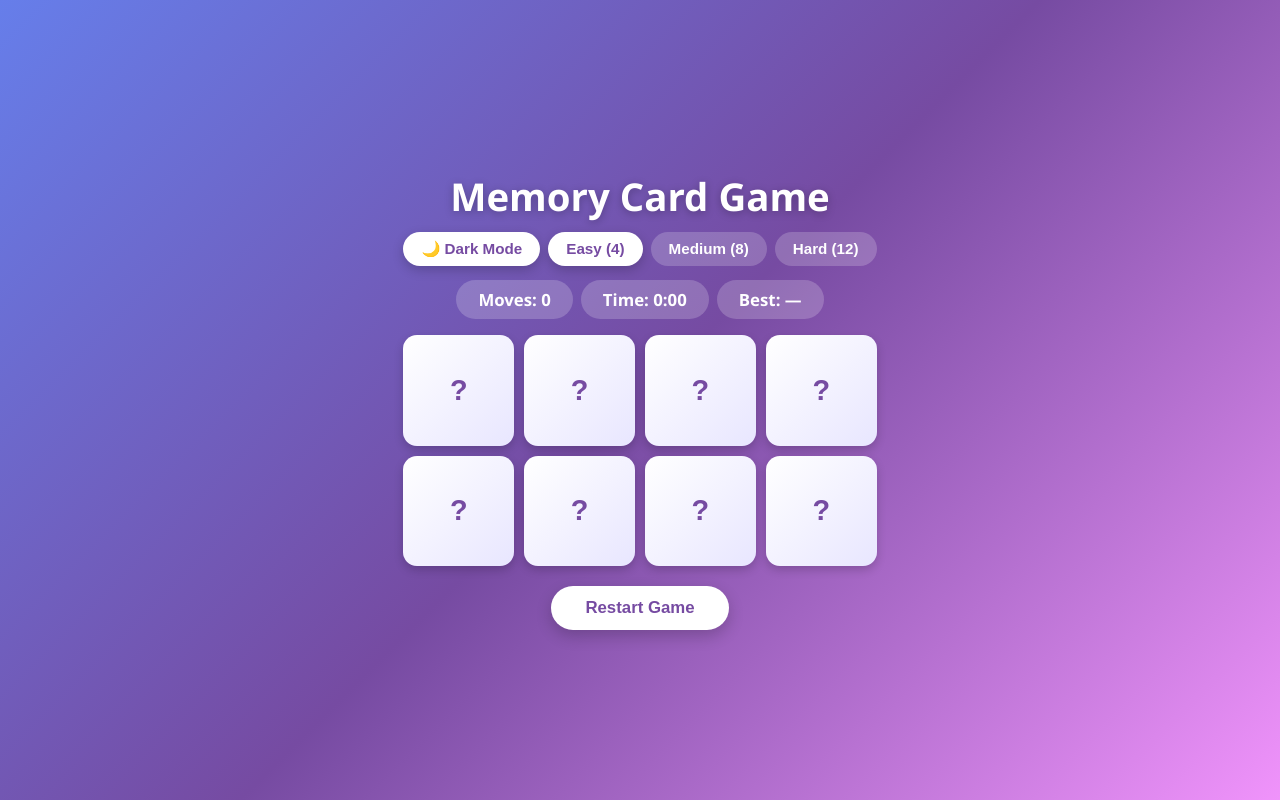
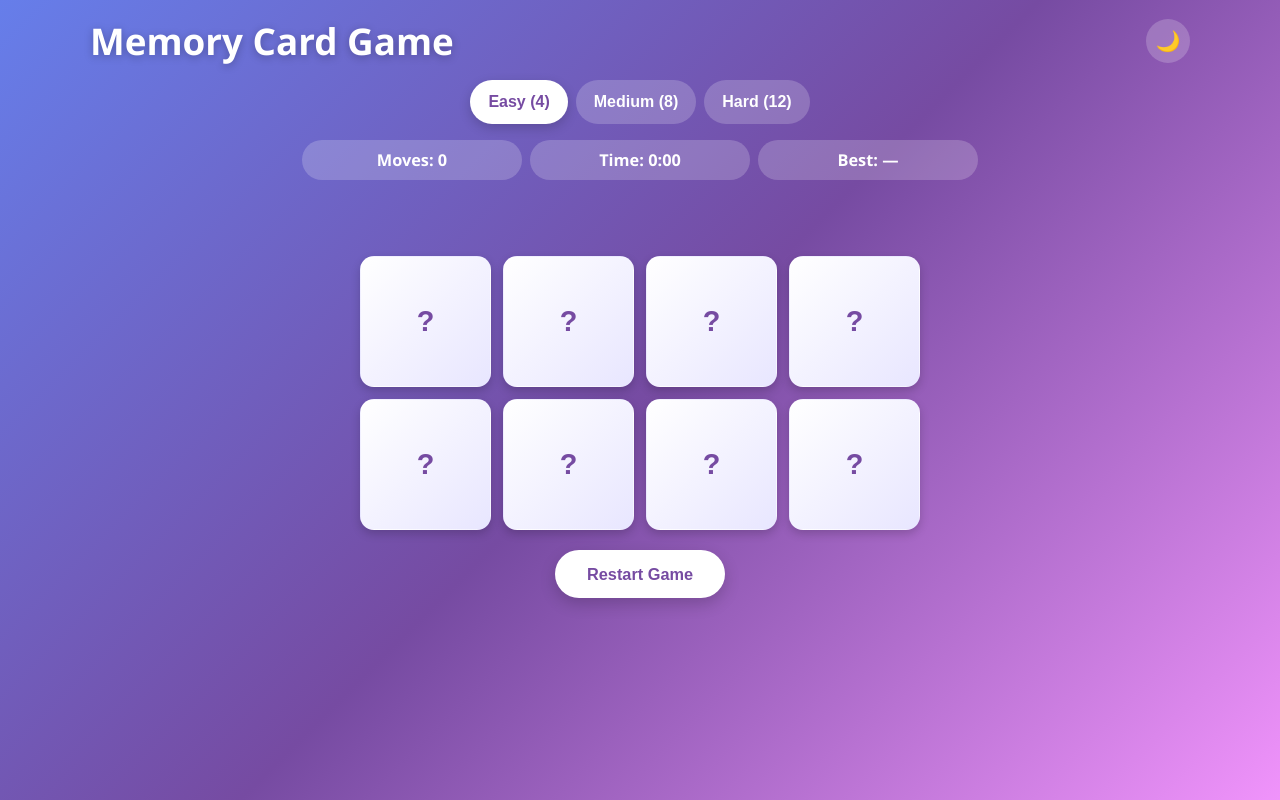
Before and after one commit to paingzinyemaung/memory-card-game, a React (Vite) app: page / in a window 1280 px wide. Built offline with nearby package versions, Linux system fonts and the light colour scheme.

Commit message:
fix: layout and improve the responsive design

```diff
--- a/src/App.jsx
+++ b/src/App.jsx
@@ -1,4 +1,4 @@
-import { useEffect, useState } from 'react'
+import { useEffect, useRef, useState } from 'react'
 
 const EMOJIS = [
   '🐶',
@@ -78,6 +78,7 @@ export default function App() {
   const [best, setBest] = useState(() => loadBest('easy'))
   const [newBest, setNewBest] = useState(false)
   const [theme, setTheme] = useState(loadTheme)
+  const restartRef = useRef(null)
 
   const hasWon = cards.every((card) => card.matched)
 
@@ -85,6 +86,12 @@ export default function App() {
     document.body.classList.toggle('theme-dark', theme === 'dark')
     localStorage.setItem('memory-theme', theme)
   }, [theme])
+
+  useEffect(() => {
+    if (hasWon && restartRef.current) {
+      restartRef.current.scrollIntoView({ behavior: 'smooth', block: 'nearest' })
+    }
+  }, [hasWon])
 
   function toggleTheme() {
     setTheme((prev) => (prev === 'light' ? 'dark' : 'light'))
@@ -172,12 +179,23 @@ export default function App() {
 
   return (
     <div className="app">
+      <div className="title-row">
         <h1>Memory Card Game</h1>
+        <button
+          className="theme-toggle"
+          onClick={toggleTheme}
+          aria-label={
+            theme === 'light' ? 'Switch to dark mode' : 'Switch to light mode'
+          }
+          title={
+            theme === 'light' ? 'Switch to dark mode' : 'Switch to light mode'
+          }
+        >
+          {theme === 'light' ? '🌙' : '☀️'}
+        </button>
+      </div>
 
       <div className="difficulty">
-        <button className="theme-toggle" onClick={toggleTheme}>
-          {theme === 'light' ? '🌙 Dark Mode' : '☀️ Light Mode'}
-        </button>
         {Object.entries(DIFFICULTIES).map(([key, { label }]) => (
           <button
             key={key}
@@ -200,12 +218,14 @@ export default function App() {
         </p>
       </div>
 
+      <div className="message-slot">
         {hasWon && (
           <div className="congrats">
             🎉 Congratulations! You won in {moves} moves (
             {formatTime(seconds)})!{newBest && ' New best score!'}
           </div>
         )}
+      </div>
 
       <div className={`board ${difficulty}`}>
         {cards.map((card, index) => (
@@ -224,7 +244,11 @@ export default function App() {
         ))}
       </div>
 
-      <button className="restart" onClick={() => startGame(difficulty)}>
+      <button
+        ref={restartRef}
+        className={`restart${hasWon ? ' highlight' : ''}`}
+        onClick={() => startGame(difficulty)}
+      >
         Restart Game
       </button>
     </div>
--- a/src/index.css
+++ b/src/index.css
@@ -4,7 +4,7 @@
   box-sizing: border-box;
 }
 
-/* ---- Theme variables (light mode = original design) ---- */
+/* ---- Theme variables (light mode = original colorful design) ---- */
 
 body {
   --text: #fff;
@@ -14,22 +14,35 @@ body {
   --solid-btn-bg: #fff;
   --solid-btn-text: #764ba2;
   --card-back-gradient: linear-gradient(135deg, #ffffff, #e8e6ff);
+  --card-border: transparent;
   --question-color: #764ba2;
   --card-front-gradient: linear-gradient(135deg, #ffe259, #ffa751);
   --matched-gradient: linear-gradient(135deg, #84fab0, #8fd3f4);
+  --shadow-color: rgba(0, 0, 0, 0.18);
+  --focus-color: rgba(255, 255, 255, 0.95);
 }
 
 body.theme-dark {
   --text: #efeaff;
   --bg-color: #17112b;
-  --chip-bg: rgba(255, 255, 255, 0.09);
-  --chip-hover: rgba(255, 255, 255, 0.18);
+  --chip-bg: rgba(255, 255, 255, 0.1);
+  --chip-hover: rgba(255, 255, 255, 0.2);
   --solid-btn-bg: #c9b8ff;
   --solid-btn-text: #241a4d;
   --card-back-gradient: linear-gradient(135deg, #372b63, #251c49);
+  --card-border: rgba(255, 255, 255, 0.09);
   --question-color: #c9b8ff;
   --card-front-gradient: linear-gradient(135deg, #d99a24, #bf6418);
   --matched-gradient: linear-gradient(135deg, #2f9e6e, #2b7fa8);
+  --shadow-color: rgba(0, 0, 0, 0.5);
+  --focus-color: #c9b8ff;
+}
+
+/* ---- Page shell ---- */
+
+html,
+body {
+  overflow-x: hidden;
 }
 
 body {
@@ -39,11 +52,23 @@ body {
     -apple-system,
     sans-serif;
   min-height: 100vh;
+  min-height: 100dvh;
   background-color: var(--bg-color);
   display: flex;
-  align-items: center;
-  justify-content: center;
-  padding: 20px;
+  flex-direction: column;
+  padding: 16px;
+  padding-top: calc(16px + env(safe-area-inset-top));
+  padding-bottom: calc(16px + env(safe-area-inset-bottom));
+  padding-left: calc(16px + env(safe-area-inset-left));
+  padding-right: calc(16px + env(safe-area-inset-right));
+}
+
+/* One centered container: max-width + margin-inline auto can never fail */
+.app {
+  width: 100%;
+  max-width: 1100px;
+  margin: auto;
+  text-align: center;
 }
 
 /* Two fixed layers behind the page let the gradient crossfade smoothly */
@@ -62,7 +87,7 @@ body::before {
 }
 
 body::after {
-  background: linear-gradient(135deg, #1d1538, #17112b, #2b1a45);
+  background: linear-gradient(135deg, #232048, #171233, #33205c);
   opacity: 0;
 }
 
@@ -74,100 +99,184 @@ body.theme-dark::after {
   opacity: 1;
 }
 
-.app {
-  width: 100%;
-  max-width: 480px;
-  text-align: center;
+/* ---- Header: title + theme toggle in normal flow (never overlap) ---- */
+
+.title-row {
+  display: flex;
+  flex-wrap: wrap;
+  align-items: center;
+  justify-content: center;
+  gap: 10px;
+  margin-bottom: clamp(10px, 2vw, 14px);
 }
 
 h1 {
   color: var(--text);
-  font-size: clamp(1.6rem, 6vw, 2.4rem);
+  font-size: clamp(1.45rem, 4.5vw + 0.5rem, 2.3rem);
   text-shadow: 0 2px 8px rgba(0, 0, 0, 0.25);
-  margin-bottom: 10px;
+  transition: color 0.4s ease;
 }
+
+.theme-toggle {
+  min-width: 44px;
+  min-height: 44px;
+  border: none;
+  border-radius: 999px;
+  background: var(--chip-bg);
+  color: var(--text);
+  font-size: 1.25rem;
+  line-height: 1;
+  cursor: pointer;
+  display: flex;
+  align-items: center;
+  justify-content: center;
+  transition:
+    background 0.4s ease,
+    transform 0.15s ease;
+}
+
+.theme-toggle:hover {
+  background: var(--chip-hover);
+}
+
+.theme-toggle:active {
+  transform: scale(0.92);
+}
+
+@media (min-width: 481px) {
+  /* Tablet and up: title on the left, toggle opposite it */
+  .title-row {
+    flex-wrap: nowrap;
+    justify-content: space-between;
+  }
+
+  h1 {
+    flex: 1;
+    text-align: left;
+  }
+}
+
+/* ---- Difficulty buttons ---- */
+
+.difficulty {
+  display: flex;
+  justify-content: center;
+  flex-wrap: wrap;
+  gap: 8px;
+  margin-bottom: clamp(12px, 2vw, 16px);
+}
+
+.difficulty button {
+  min-height: 44px;
+  padding: 8px 18px;
+  border: none;
+  border-radius: 999px;
+  background: var(--chip-bg);
+  color: var(--text);
+  font-size: clamp(0.9rem, 2.5vw, 1rem);
+  font-weight: 600;
+  cursor: pointer;
+  transition:
+    background 0.4s ease,
+    color 0.4s ease,
+    box-shadow 0.4s ease,
+    transform 0.15s ease;
+}
+
+.difficulty button:hover {
+  background: var(--chip-hover);
+}
+
+.difficulty button:active {
+  transform: scale(0.96);
+}
+
+.difficulty button.active {
+  background: var(--solid-btn-bg);
+  color: var(--solid-btn-text);
+  font-weight: 700;
+  box-shadow: 0 4px 12px var(--shadow-color);
+}
+
+/* ---- HUD chips (fixed height so the ticking timer never shifts layout) ---- */
 
 .hud {
   display: flex;
   flex-wrap: wrap;
   justify-content: center;
   gap: 8px;
-  margin-bottom: 16px;
+  margin-bottom: 10px;
 }
 
 .moves {
+  flex: 1 1 auto;
+  max-width: 220px;
   display: inline-block;
   color: var(--text);
   background: var(--chip-bg);
-  padding: 8px 22px;
+  padding: 9px 14px;
   border-radius: 999px;
-  font-size: 1.05rem;
+  font-size: clamp(0.85rem, 2.5vw, 1.02rem);
   font-weight: 600;
   transition:
     background 0.4s ease,
     color 0.4s ease;
 }
 
-.difficulty {
-  display: flex;
-  justify-content: center;
-  flex-wrap: wrap;
-  gap: 8px;
-  margin-bottom: 14px;
-}
+/* ---- Message slot: reserved height so the win banner never shifts layout ---- */
 
-.difficulty button {
-  padding: 8px 18px;
-  border: none;
-  border-radius: 999px;
-  background: var(--chip-bg);
-  color: var(--text);
-  font-size: 0.95rem;
-  font-weight: 600;
-  cursor: pointer;
-  transition:
-    background 0.4s ease,
-    color 0.4s ease,
-    transform 0.15s ease;
-}
-
-.difficulty button:hover {
-  background: var(--chip-hover);
-  transform: translateY(-1px);
-}
-
-.difficulty button.active,
-.difficulty button.theme-toggle {
-  background: var(--solid-btn-bg);
-  color: var(--solid-btn-text);
-  box-shadow: 0 4px 12px rgba(0, 0, 0, 0.2);
+.message-slot {
+  min-height: 56px;
+  display: grid;
+  place-items: center;
+  margin-bottom: 10px;
 }
 
 .congrats {
   background: linear-gradient(135deg, #f6d365, #fda085);
   color: #6b3410;
   font-weight: 700;
-  font-size: 1.1rem;
-  padding: 14px 18px;
-  border-radius: 16px;
-  box-shadow: 0 6px 20px rgba(0, 0, 0, 0.2);
+  font-size: clamp(0.92rem, 2.5vw, 1.08rem);
+  padding: 10px 16px;
+  border-radius: 14px;
+  box-shadow: 0 6px 20px var(--shadow-color);
   animation: pop 0.4s ease;
-  margin-bottom: 16px;
 }
+
+/* ---- Card board (mobile-first columns) ---- */
 
 .board {
   display: grid;
-  grid-template-columns: repeat(4, 1fr);
-  gap: 10px;
+  gap: clamp(8px, 2vw, 12px);
+  width: 100%;
+  margin-inline: auto;
+}
+
+.board.easy,
+.board.medium {
+  grid-template-columns: repeat(2, 1fr);
 }
 
 .board.hard {
-  grid-template-columns: repeat(6, 1fr);
+  grid-template-columns: repeat(3, 1fr);
 }
 
-@media (max-width: 520px) {
+@media (min-width: 481px) {
+  .board.easy,
+  .board.medium {
+    grid-template-columns: repeat(4, 1fr);
+    max-width: 560px;
+  }
+
   .board.hard {
     grid-template-columns: repeat(4, 1fr);
+    max-width: 720px;
+  }
+}
+
+@media (min-width: 1025px) {
+  .board.hard {
+    grid-template-columns: repeat(6, 1fr);
   }
 }
 
@@ -200,12 +309,16 @@ h1 {
   align-items: center;
   justify-content: center;
   border-radius: 14px;
+  border: 1px solid var(--card-border);
   -webkit-backface-visibility: hidden;
   backface-visibility: hidden;
 
-  box-shadow: 0 4px 10px rgba(0, 0, 0, 0.18);
+  box-shadow: 0 4px 10px var(--shadow-color);
 
-  transition: background 0.4s ease;
+  transition:
+    background 0.4s ease,
+    border-color 0.4s ease,
+    box-shadow 0.4s ease;
 }
 
 .card-back {
@@ -215,13 +328,13 @@ h1 {
 .card-back::after {
   content: '?';
   color: var(--question-color);
-  font-size: 1.8rem;
+  font-size: clamp(1.3rem, 5vw, 1.8rem);
   font-weight: 800;
 }
 
 .card-front {
   background: var(--card-front-gradient);
-  font-size: clamp(1.8rem, 8vw, 2.8rem);
+  font-size: clamp(1.5rem, 6vw, 2.6rem);
   transform: rotateY(180deg);
 }
 
@@ -234,31 +347,50 @@ h1 {
   background: var(--matched-gradient);
 }
 
+/* ---- Restart button ---- */
+
 .restart {
-  margin-top: 20px;
-  padding: 12px 34px;
+  margin-top: clamp(14px, 2.5vw, 20px);
+  margin-inline: auto;
+  display: block;
+  min-height: 48px;
+  padding: 11px 32px;
   border: none;
   border-radius: 999px;
   background: var(--solid-btn-bg);
   color: var(--solid-btn-text);
-  font-size: 1.05rem;
+  font-size: 1.02rem;
   font-weight: 700;
   cursor: pointer;
-  box-shadow: 0 6px 16px rgba(0, 0, 0, 0.2);
+  box-shadow: 0 6px 16px var(--shadow-color);
   transition:
     background 0.4s ease,
     color 0.4s ease,
-    transform 0.15s ease,
-    box-shadow 0.15s ease;
+    box-shadow 0.4s ease,
+    transform 0.15s ease;
 }
 
 .restart:hover {
   transform: translateY(-2px);
-  box-shadow: 0 8px 20px rgba(0, 0, 0, 0.25);
+  box-shadow: 0 8px 20px var(--shadow-color);
 }
 
 .restart:active {
-  transform: translateY(0);
+  transform: translateY(0) scale(0.97);
+}
+
+.restart.highlight {
+  animation: glow-pulse 1.6s ease-in-out infinite;
+}
+
+@keyframes glow-pulse {
+  0%,
+  100% {
+    box-shadow: 0 0 0 0 rgba(255, 255, 255, 0.55);
+  }
+  50% {
+    box-shadow: 0 0 0 10px rgba(255, 255, 255, 0);
+  }
 }
 
 @keyframes pop {
@@ -271,3 +403,65 @@ h1 {
     opacity: 1;
   }
 }
+
+/* ---- Keyboard accessibility ---- */
+
+button:focus-visible {
+  outline: 3px solid var(--focus-color);
+  outline-offset: 2px;
+}
+
+/* ---- Landscape / short viewports: compact chrome + wider boards that fit ---- */
+
+@media (max-height: 540px) {
+  h1 {
+    font-size: clamp(1.15rem, 4vh, 1.5rem);
+  }
+
+  .difficulty button {
+    min-height: 40px;
+    padding: 6px 14px;
+  }
+
+  .moves {
+    padding: 6px 12px;
+  }
+
+  .message-slot {
+    min-height: 52px;
+  }
+
+  .restart {
+    margin-top: 10px;
+    min-height: 44px;
+    padding: 9px 26px;
+  }
+
+  /* Wide grids keep boards short; caps relate board width to the height
+     left over once headers/buttons take theirs (rows/cols ratios). */
+  .board.easy {
+    grid-template-columns: repeat(4, 1fr);
+    max-width: min(100%, calc((100dvh - 240px) * 2));
+  }
+
+  .board.medium {
+    grid-template-columns: repeat(4, 1fr);
+    max-width: min(100%, calc(100dvh - 240px));
+  }
+
+  .board.hard {
+    grid-template-columns: repeat(6, 1fr);
+    max-width: min(100%, calc((100dvh - 240px) / 0.67));
+  }
+}
+
+/* ---- Respect users who prefer less motion ---- */
+
+@media (prefers-reduced-motion: reduce) {
+  *,
+  *::before,
+  *::after {
+    transition: none !important;
+    animation: none !important;
+  }
+}
```
Lines whose indentation alone changed are shown as unchanged.
